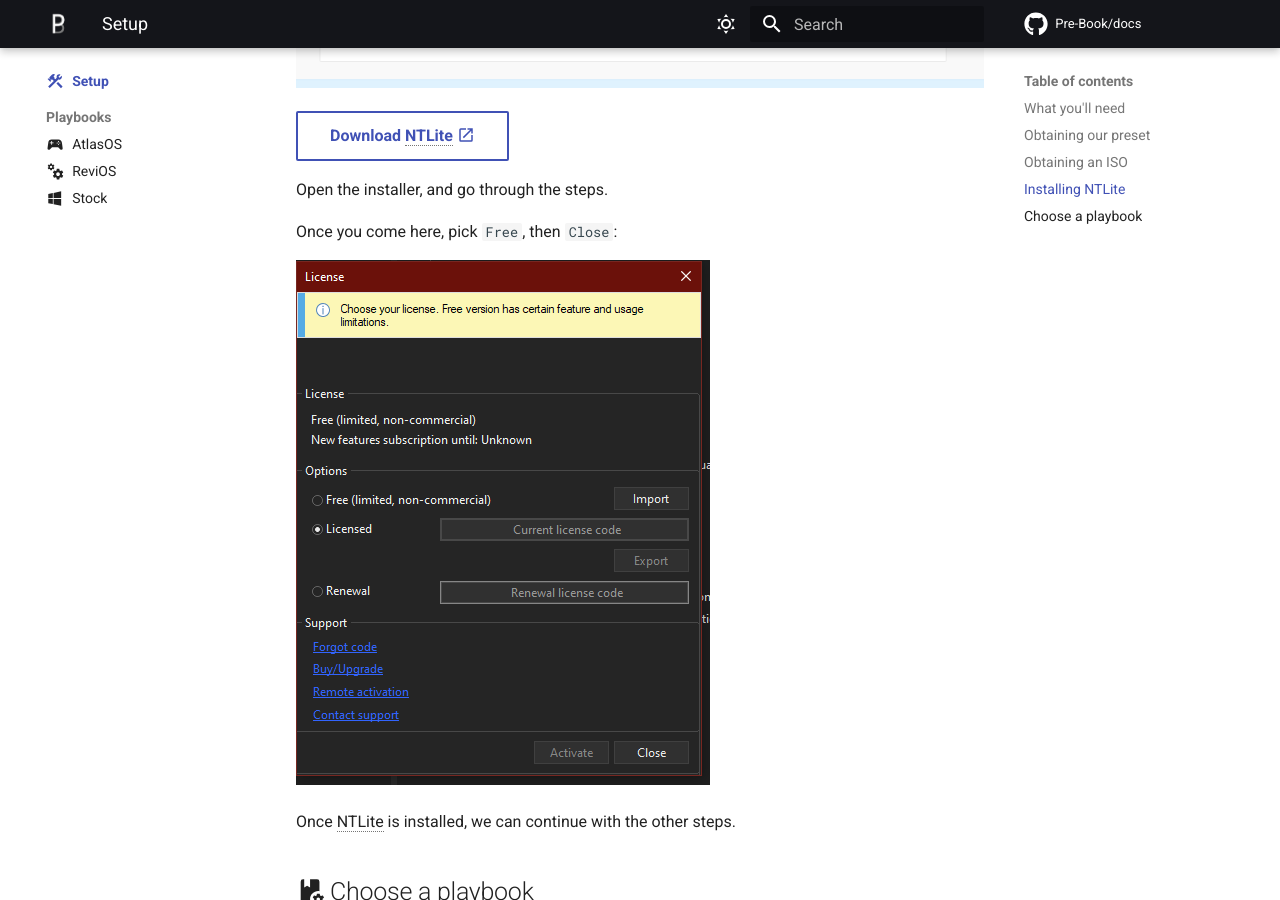
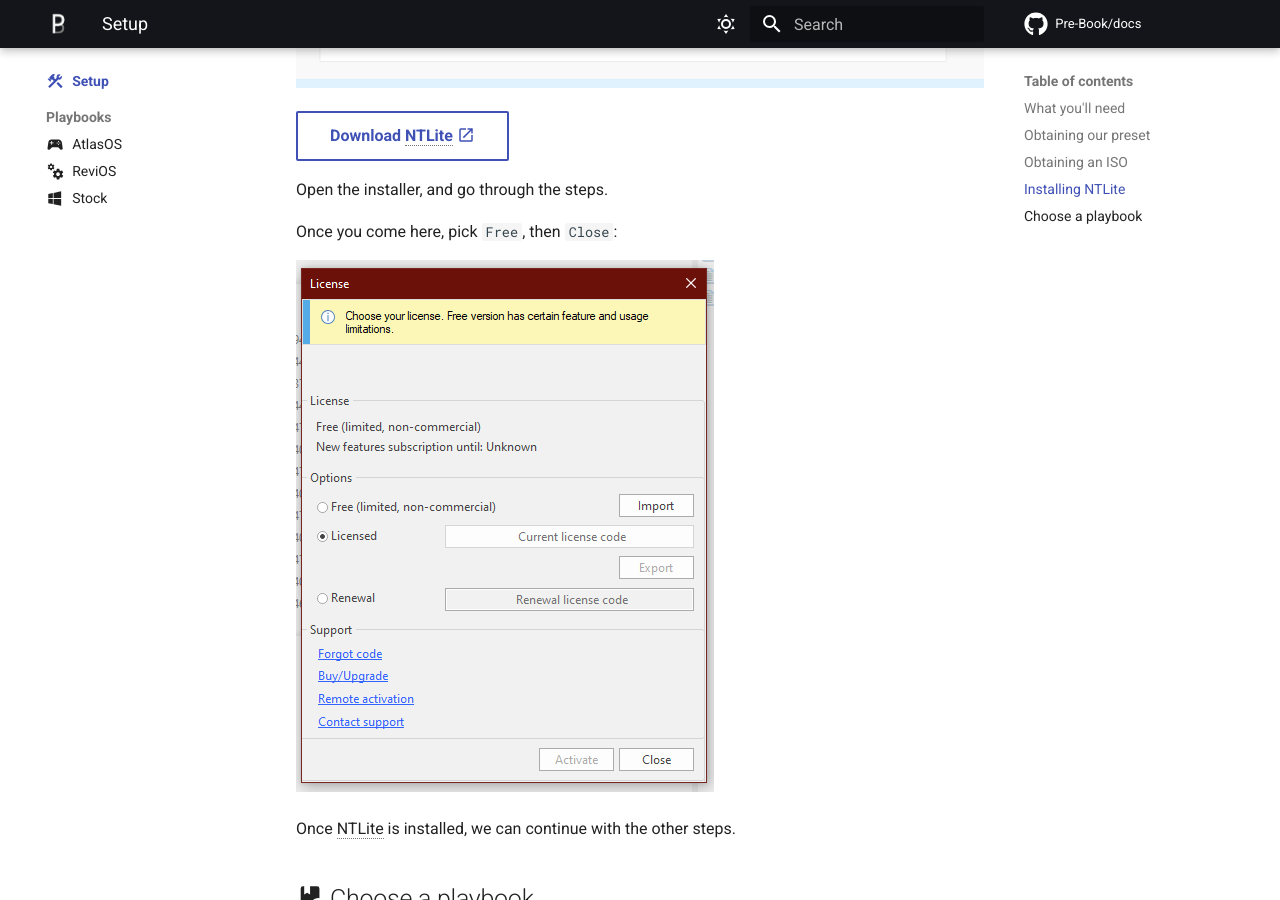
Before and after one commit to Pre-Book/docs, an MkDocs documentation site: the page built from docs/setup/README.md, in a window 1280 px wide and 900 px high, scrolled down 2644 px. Built offline with MkDocs 1.6.1 and Material for MkDocs 9.7.7, drawn with Linux system fonts in a browser that asks for light colours; emoji names are drawn with the system emoji font; comment, search, counter and statistics services are not loaded.

Commit message:
fix: add light pic for license screenshot

```diff
--- a/docs/setup/README.md
+++ b/docs/setup/README.md
@@ -128,7 +128,8 @@ Open the installer, and go through the steps.
 
 Once you come here, pick `Free`, then `Close`:
 
-![license](../assets/license.png)
+![license](../assets/license.png#only-dark)
+![license](../assets/license-light.png#only-light)
 
 Once NTLite is installed, we can continue with the other steps.
 
```
Also changed, not shown: docs/assets/license-light.png (added).
